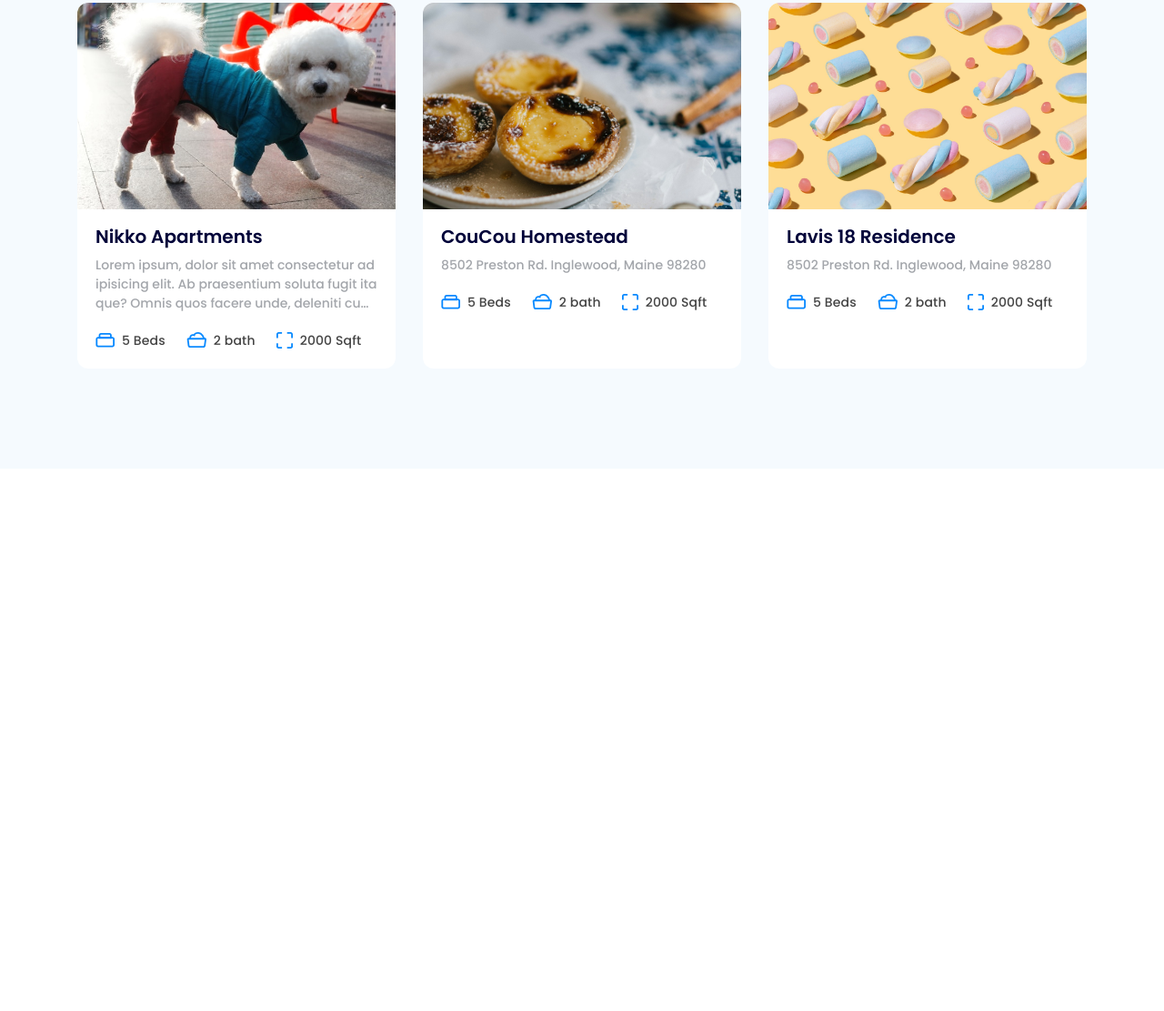
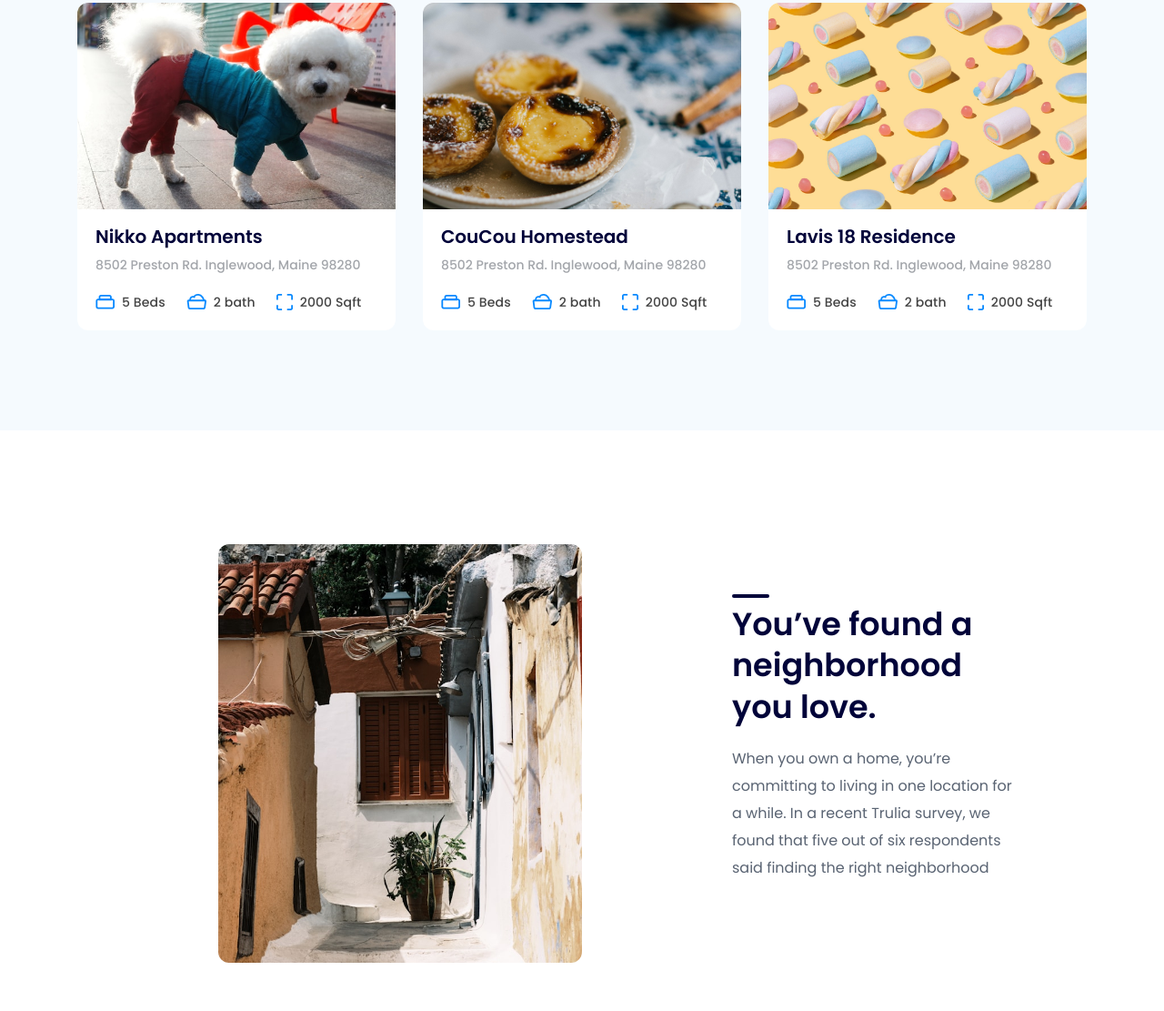
Before and after one commit to HuyHoangEngr/F8-htmlcss-01, a plain HTML site: page index.html in a window 1280 px wide. Shown: the part 2084-3195 px from the top of the page at 91% size. Drawn offline with Linux system fonts and the light colour scheme.

Commit message:
Stats #1 completed

```diff
--- a/assets/css/styles.css
+++ b/assets/css/styles.css
@@ -349,3 +349,65 @@ a {
   letter-spacing: 0.01em;
   color: #444444;
 }
+
+/* Stats */
+.stats {
+  margin-top: 75px;
+}
+
+.stats .content {
+  width: 1017px;
+  padding: 50px 0 50px 0;
+}
+
+.stats .row {
+  display: flex;
+}
+
+.stats .row .img-block,
+.stats .row .info {
+  width: 50%;
+}
+
+.stats .info {
+  padding: 65px 0 0 165px;
+}
+
+.stats .img-block img {
+  width: 400px;
+  height: 460px;
+  /* set 2 thuoc tinh duoi day de hinh anh dich sang phai */
+  display: block;
+  border-radius: 12px;
+  margin-left: auto;
+  object-fit: cover;
+}
+
+.stats .sub-title {
+  position: relative;
+  width: 269px;
+  font-size: 3.5rem;
+  font-weight: 600;
+  line-height: 1.29;
+  color: #000339;
+}
+
+.stats .sub-title::before {
+  content: "";
+  position: absolute;
+  top: -10px;
+  left: 0;
+  width: 41px;
+  height: 4px;
+  border-radius: 12px;
+  background: #000339;
+}
+
+.stats .desc {
+  margin-top: 20px;
+  width: 309px;
+  font-size: 1.6rem;
+  font-weight: 400;
+  line-height: 1.88;
+  color: #5a6473;
+}
--- a/index.html
+++ b/index.html
@@ -168,11 +168,7 @@
                   <a href="#!">Nikko Apartments</a>
                 </h3>
                 <p style="--line-clamp: 3" class="desc line-clamp">
-                  Lorem ipsum, dolor sit amet consectetur adipisicing elit. Ab
-                  praesentium soluta fugit itaque? Omnis quos facere unde,
-                  deleniti cum mollitia iste, excepturi est amet nostrum
-                  suscipit odit maxime, commodi consequuntur. 8502 Preston Rd.
-                  Inglewood, Maine 98280
+                  8502 Preston Rd. Inglewood, Maine 98280
                 </p>
                 <div class="info">
                   <img src="./assets/img/bed.svg" alt="" class="icon" />
@@ -241,6 +237,28 @@
           </div>
         </div>
       </div>
+
+      <!-- Stats -->
+      <div class="stats">
+        <div class="content">
+          <div class="row">
+            <div class="img-block">
+              <img
+                src="./assets/img/stats-image.jpg"
+                alt="You’ve found a neighborhood you love."
+              />
+            </div>
+            <div class="info">
+              <div class="sub-title">You’ve found a neighborhood you love.</div>
+              <div class="desc">
+                When you own a home, you’re committing to living in one location
+                for a while. In a recent Trulia survey, we found that five out
+                of six respondents said finding the right neighborhood
+              </div>
+            </div>
+          </div>
+        </div>
+      </div>
     </main>
   </body>
 </html>
```
Also changed, not shown: assets/img/stats-image.jpg (added).
